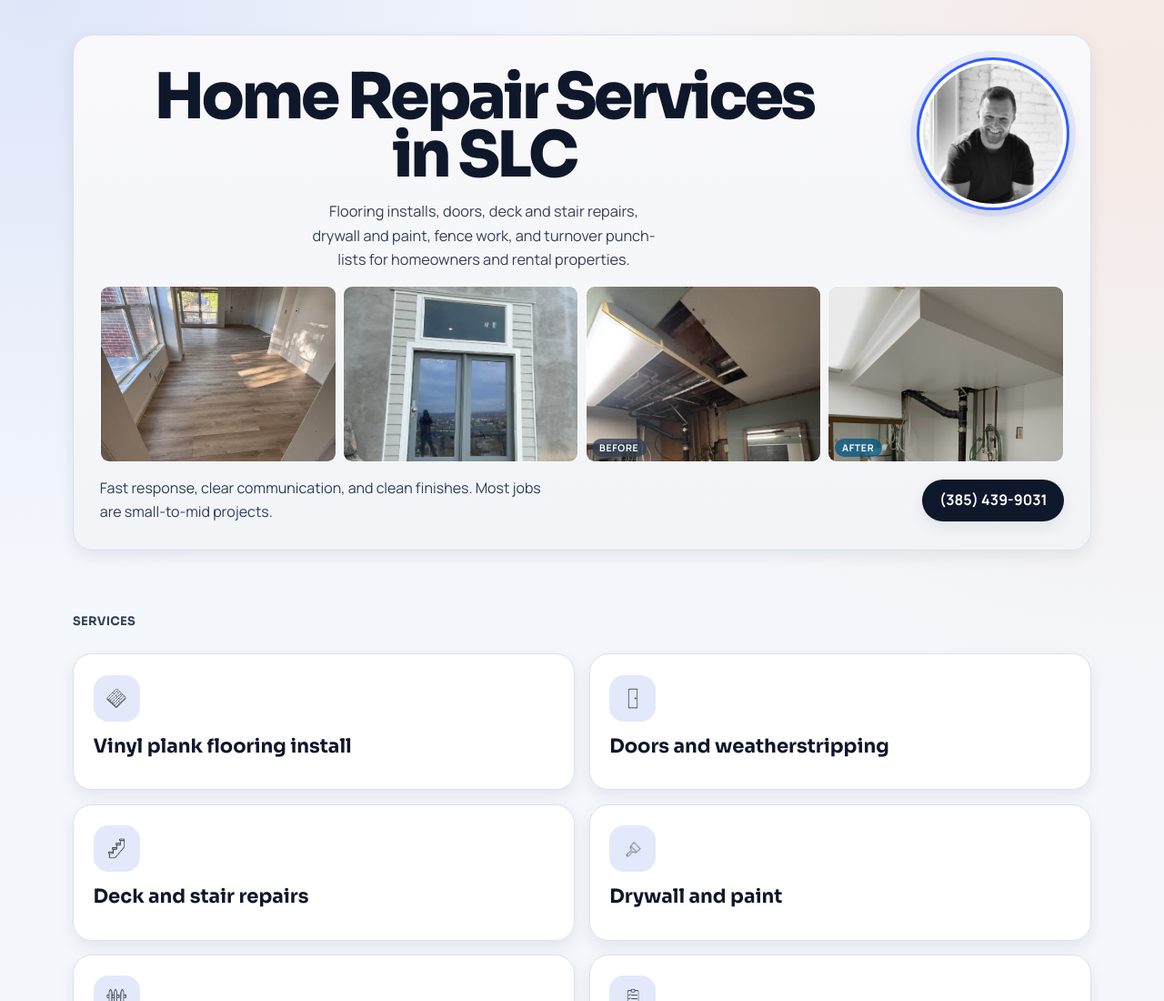
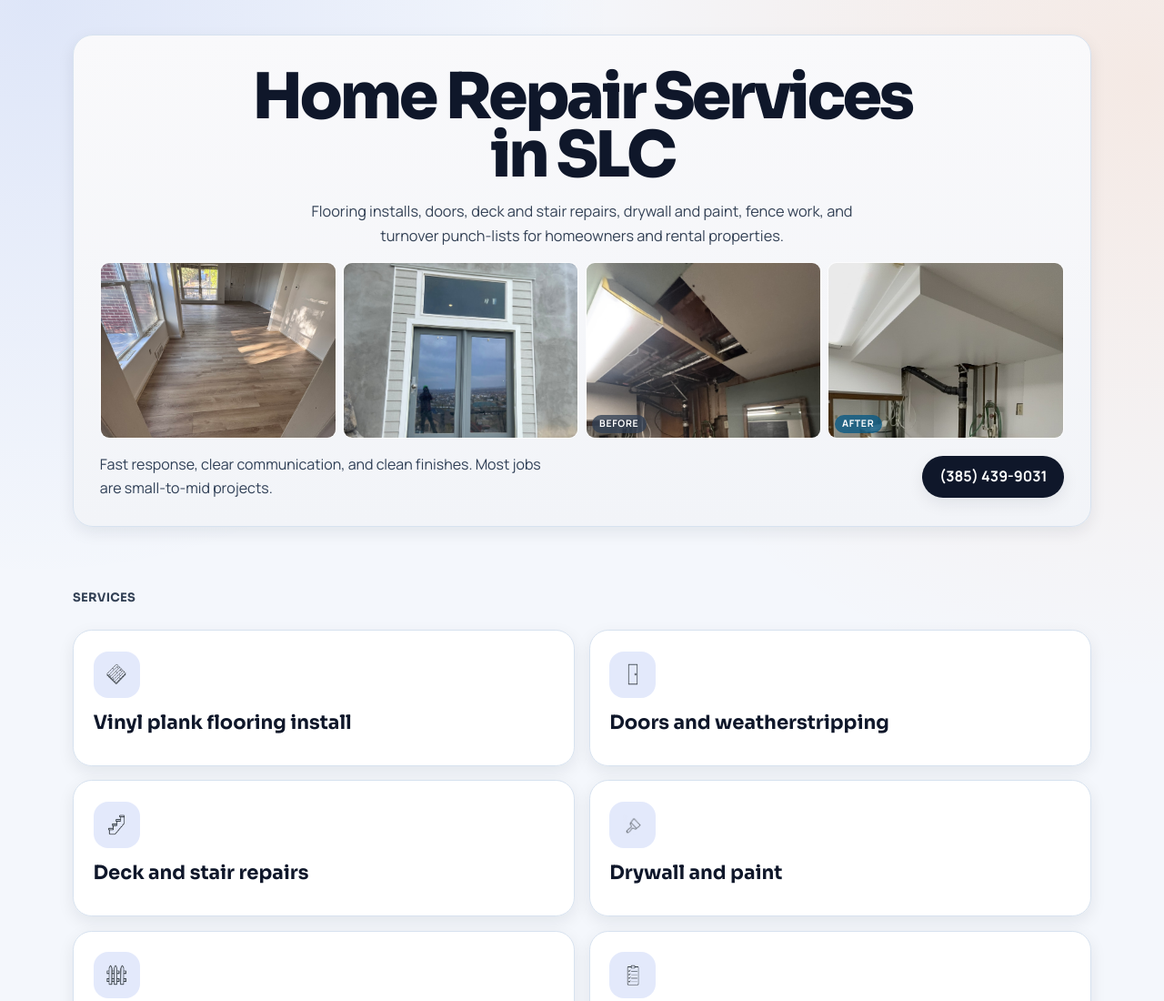
Before and after one commit to BreezBlox/801homerepair, a plain HTML site: page index.html in a window 1280 px wide. Shown: the top 1100 px of the page at 91% size. Drawn offline with Linux system fonts and the light colour scheme.

Commit message:
Revert "Add hero portrait to homepage"
This reverts commit ee87534fd124abca2b25ca777c67a37074fdaae8.

```diff
--- a/index.html
+++ b/index.html
@@ -72,10 +72,6 @@
     <section class="hero section">
       <div class="container">
         <article class="hero-stage" aria-label="801 Home Repair highlights">
-          <figure class="hero-portrait">
-            <img src="./assets/rob-portrait.webp" alt="Portrait of Rob K." width="720" height="720" loading="eager" decoding="async">
-          </figure>
-
           <div class="hero-title-wrap">
             <h1>Home Repair Services<br>in SLC</h1>
           </div>
--- a/styles.css
+++ b/styles.css
@@ -299,36 +299,12 @@ summary:focus-visible {
 }
 
 .hero-stage {
-  position: relative;
   background: linear-gradient(180deg, #f9f9fb 0%, #f2f4f8 100%);
   border: 1px solid var(--border);
   border-radius: 22px;
   box-shadow: var(--shadow-sm);
   padding: clamp(1rem, 2.4vw, 1.8rem);
   animation: rise-in 0.55s ease both;
-}
-
-.hero-portrait {
-  width: clamp(96px, 16vw, 162px);
-  height: clamp(96px, 16vw, 162px);
-  margin: 0 auto 1rem;
-  padding: 4px;
-  border-radius: 50%;
-  background: #ffffff;
-  box-shadow:
-    0 0 0 3px #2f5cff,
-    0 0 0 10px rgba(47, 92, 255, 0.09),
-    0 12px 26px rgba(15, 23, 42, 0.12);
-}
-
-.hero-portrait img {
-  width: 100%;
-  height: 100%;
-  border-radius: 50%;
-  object-fit: cover;
-  object-position: center 20%;
-  filter: grayscale(100%);
-  background: #ffffff;
 }
 
 .hero-title-wrap {
@@ -1059,22 +1035,6 @@ summary:focus-visible {
     padding-bottom: 0;
   }
 
-  .hero-stage {
-    min-height: 0;
-  }
-
-  .hero-portrait {
-    position: absolute;
-    top: 1.65rem;
-    right: 1.65rem;
-    margin: 0;
-  }
-
-  .hero-title-wrap,
-  .hero-lead {
-    padding-right: clamp(7.5rem, 19vw, 13.5rem);
-  }
-
   .nav-toggle {
     display: none;
   }
```
Also changed, not shown: assets/rob-portrait.webp (deleted).
